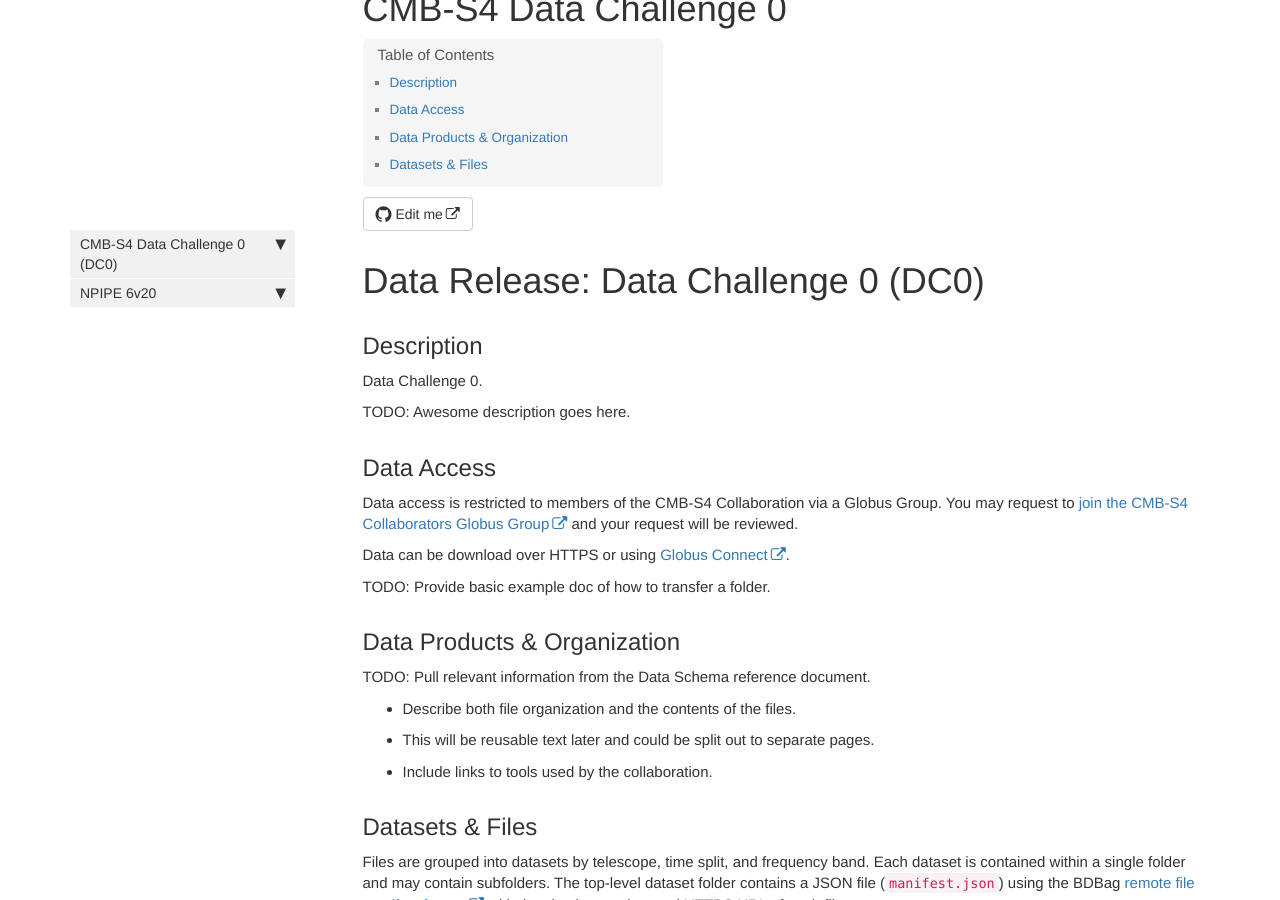
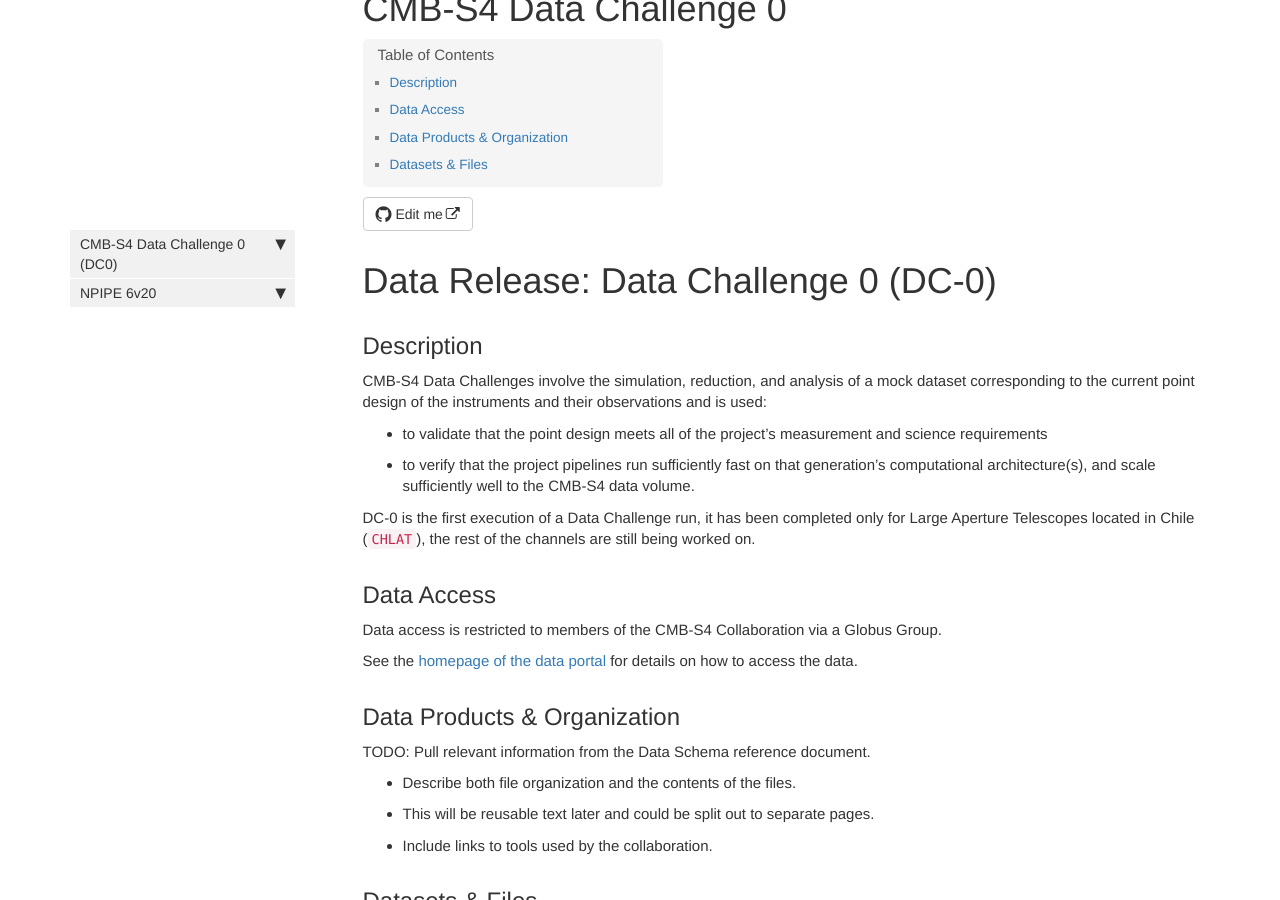
Before and after one commit to CMB-S4/serverless-data-portal-cmb-s4, a Jekyll site: the page built from dc0.md, in a window 1280 px wide and 900 px high, scrolled down 241 px. Built offline with Jekyll 4.4.1, drawn with Linux system fonts in a browser that asks for light colours; comment, search, counter and statistics services are not loaded.

Commit message:
Started rewriting DC-0 page

```diff
--- a/dc0.md
+++ b/dc0.md
@@ -1,25 +1,27 @@
 ---
 title: "CMB-S4 Data Challenge 0"
 author: "CMB-S4 Collaboration"
-description: "CMB-S4 Data Challenge 0 (DC0)"
+description: "CMB-S4 Data Challenge 0 (DC-0)"
 date_created: "2023-03-16"
 ---
 
-# Data Release: Data Challenge 0 (DC0)
+# Data Release: Data Challenge 0 (DC-0)
 
 ## Description
 
-Data Challenge 0.
+CMB-S4 Data Challenges involve the simulation, reduction, and analysis of a mock dataset corresponding to the current point design of the instruments and their observations and is used:
 
-TODO: Awesome description goes here.
+* to validate that the point design meets all of the project’s measurement and science requirements
+* to verify that the project pipelines run sufficiently fast on that generation’s computational architecture(s), and scale sufficiently well to the CMB-S4 data volume.
+
+DC-0 is the first execution of a Data Challenge run, it has been completed only for Large Aperture Telescopes located in Chile (`CHLAT`), the rest of the channels are still being worked on.
 
 ## Data Access
 
-Data access is restricted to members of the CMB-S4 Collaboration via a Globus Group. You may request to [join the CMB-S4 Collaborators Globus Group](https://app.globus.org/groups/e3a53329-9aaa-11ed-b37d-b7fded1d3618/join) and your request will be reviewed.
+Data access is restricted to members of the CMB-S4 Collaboration via a Globus Group.
 
-Data can be download over HTTPS or using [Globus Connect](https://www.globus.org/globus-connect).
+See the [homepage of the data portal](index.md) for details on how to access the data.
 
-TODO: Provide basic example doc of how to transfer a folder.
 
 ## Data Products & Organization
 
```
